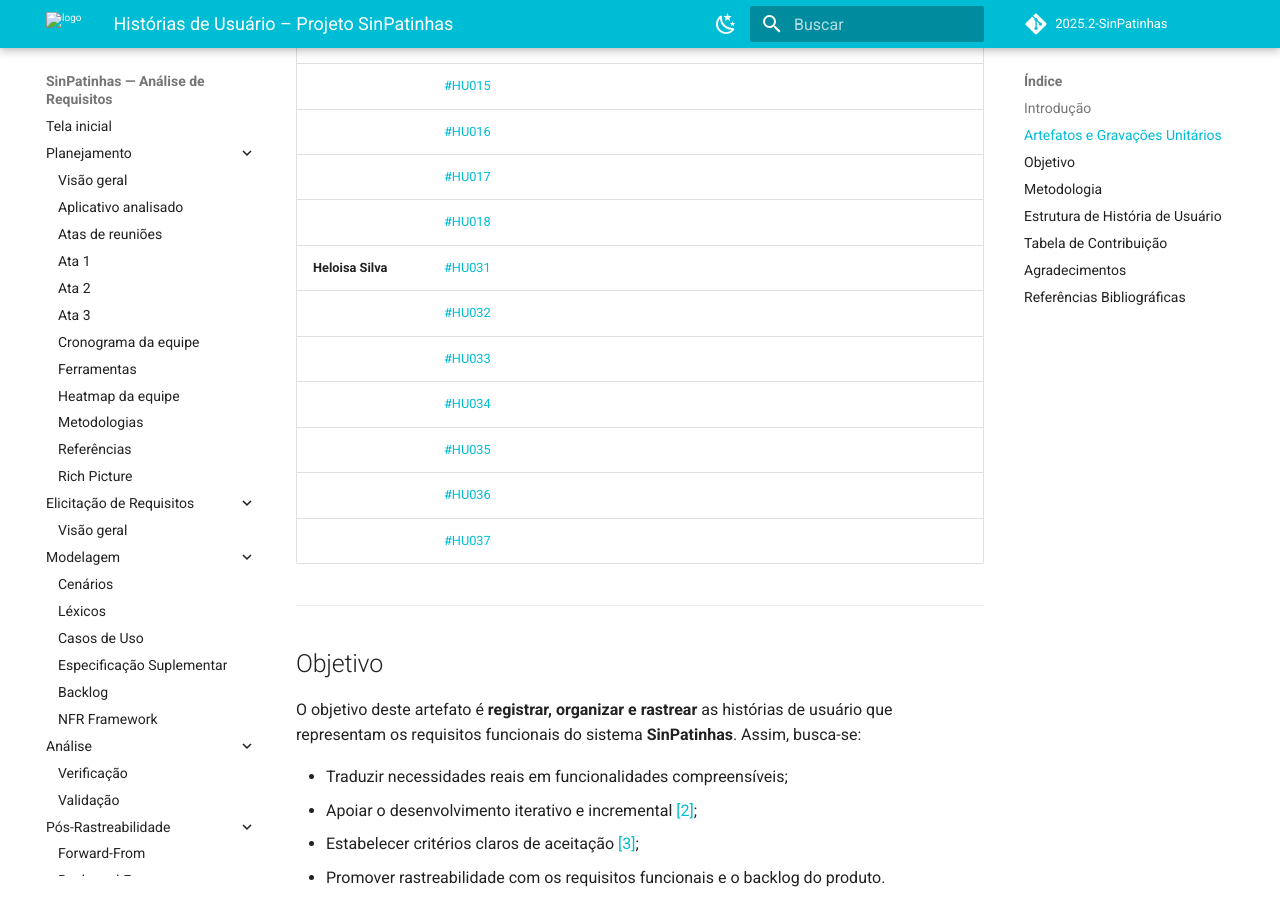
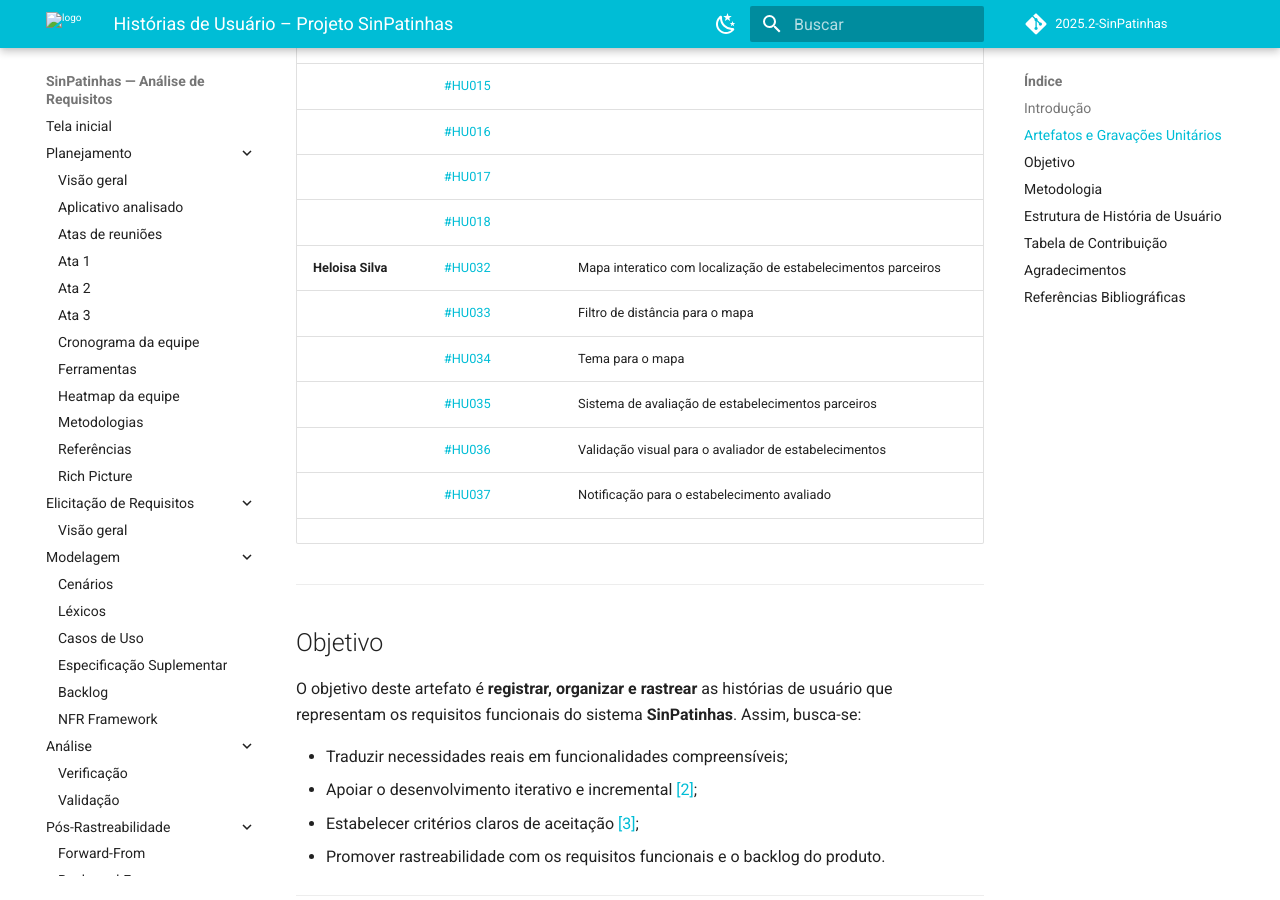
Before and after one commit to Requisitos-de-Software/2025.2-SinPatinhas, an MkDocs documentation site: the page built from docs/modelagem/agilidade/historias_de_usuario.md, in a window 1280 px wide and 900 px high, scrolled down 1730 px. Built offline with MkDocs 1.6.1 and Material for MkDocs 9.7.7, drawn with Linux system fonts in a browser that asks for light colours; comment, search, counter and statistics services are not loaded.

Commit message:
Update historias_de_usuario.md

```diff
--- a/docs/modelagem/agilidade/historias_de_usuario.md
+++ b/docs/modelagem/agilidade/historias_de_usuario.md
@@ -36,13 +36,13 @@ Essas histórias possibilitam a comunicação entre equipe técnica e stakeholde
 |                      | [#HU016](../../modelagem/gravacoes/pedro/historias.md) |  |
 |                      | [#HU017](../../modelagem/gravacoes/pedro/historias.md) |  |
 |                      | [#HU018](../../modelagem/gravacoes/pedro/historias.md) |  |
-| **Heloisa Silva**    | [#HU031](../../modelagem/gravacoes/heloisa/historias.md) |  |
-|                      | [#HU032](../../modelagem/gravacoes/heloisa/historias.md) |  |
-|                      | [#HU033](../../modelagem/gravacoes/heloisa/historias.md) |  |
-|                      | [#HU034](../../modelagem/gravacoes/heloisa/historias.md) |  |
-|                      | [#HU035](../../modelagem/gravacoes/heloisa/historias.md) |  |
-|                      | [#HU036](../../modelagem/gravacoes/heloisa/historias.md) |  |
-|                      | [#HU037](../../modelagem/gravacoes/heloisa/historias.md) |  |
+| **Heloisa Silva**    | [#HU032](../../modelagem/gravacoes/heloisa/historias.md) | Mapa interatico com localização de estabelecimentos parceiros |
+|                      | [#HU033](../../modelagem/gravacoes/heloisa/historias.md) | Filtro de distância para o mapa |
+|                      | [#HU034](../../modelagem/gravacoes/heloisa/historias.md) |  Tema para o mapa |
+|                      | [#HU035](../../modelagem/gravacoes/heloisa/historias.md) | Sistema de avaliação de estabelecimentos parceiros |
+|                      | [#HU036](../../modelagem/gravacoes/heloisa/historias.md) | Validação visual para o avaliador de estabelecimentos |
+|                      | [#HU037](../../modelagem/gravacoes/heloisa/historias.md) | Notificação para o estabelecimento avaliado |
+|
 
 ---
 
```
